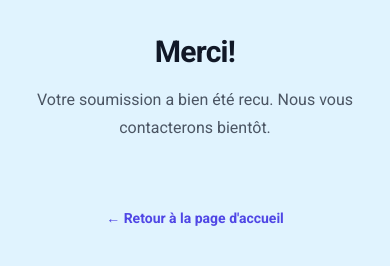
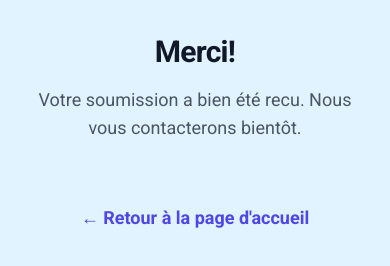
Before and after one commit to TheGeekViking/debouchage-solutions, a website: page submit.html in a window 390 px wide. Shown: the part 190-456 px from the top of the page. Drawn offline with Linux system fonts and the light colour scheme.

Commit message:
ajustment in text size

```diff
--- a/submit.html
+++ b/submit.html
@@ -31,7 +31,7 @@
               Merci!
             </h1>
             <p
-              class="mt-4 text-base leading-7 text-gray-600 sm:mt-6 sm:text-lg sm:leading-8"
+              class="mt-4 text-lg leading-7 text-gray-600 sm:mt-6 sm:text-lg sm:leading-8"
             >
               Votre soumission a bien été recu. Nous vous contacterons bientôt.
             </p>
@@ -41,7 +41,7 @@
             <div class="flex justify-center">
               <a
                 href="index.html"
-                class="text-sm font-semibold leading-6 text-indigo-600"
+                class="text-lg font-semibold leading-6 text-indigo-600"
               >
                 <span aria-hidden="true">&larr;</span>
                 Retour à la page d'accueil
```
